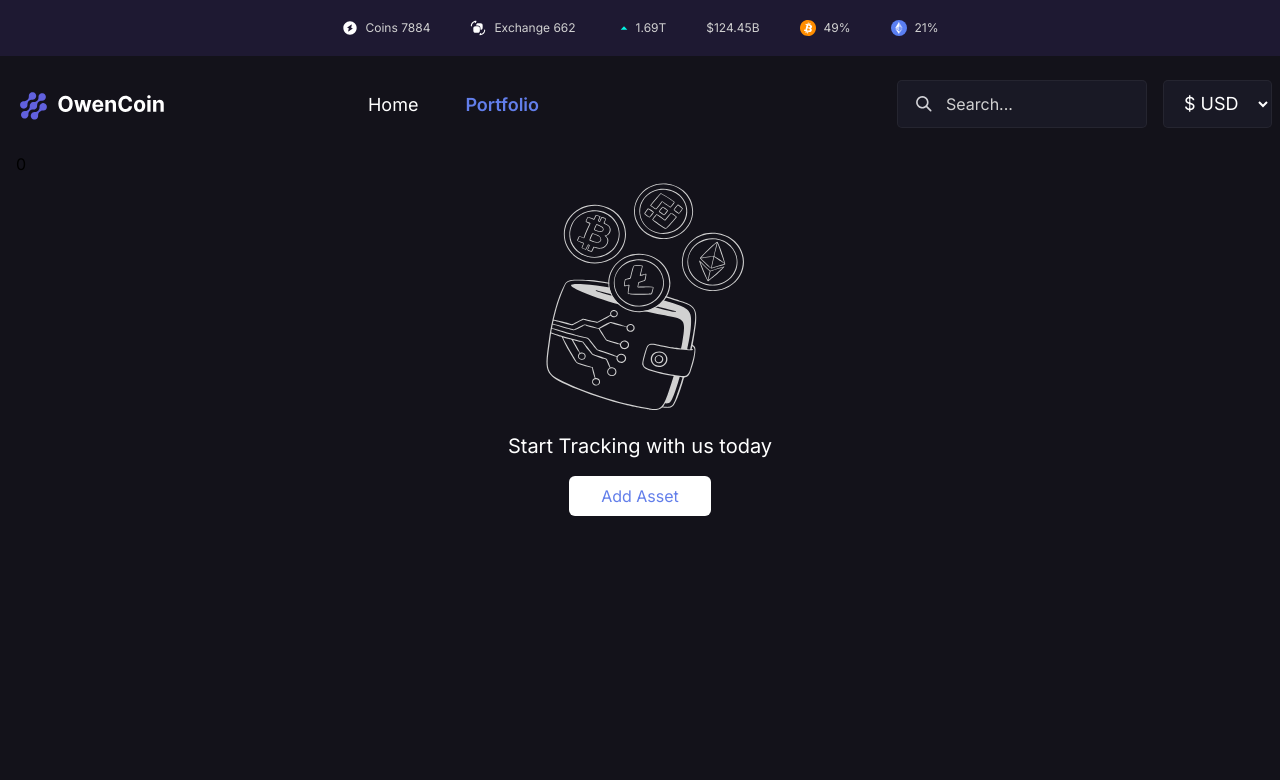
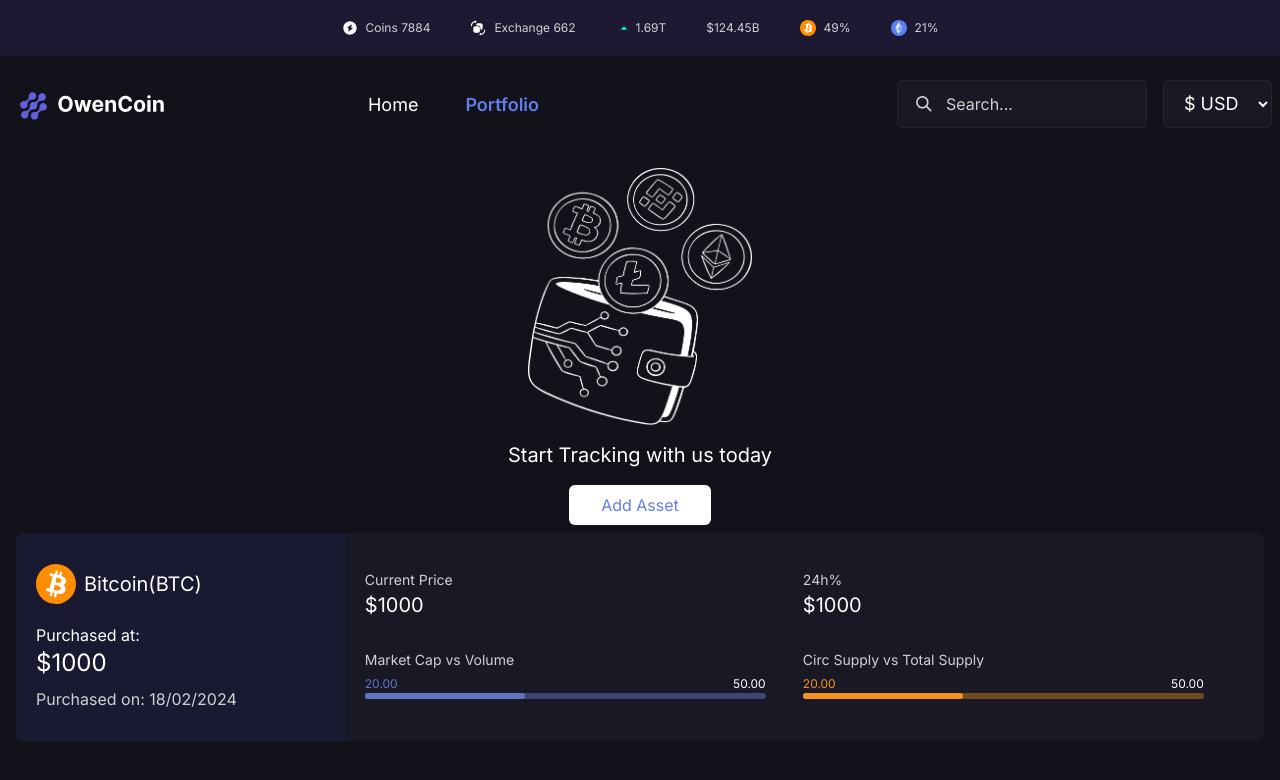
Before and after one commit to gyhaan/Crypto-App, a React (Vite) app: page /portfolio in a window 1280 px wide. Shown: the top 780 px of the page. Built offline with nearby package versions, Linux system fonts and the light colour scheme; no server answers.

Commit message:
Add Portfolio context and PortfolioCoin component structure

```diff
--- /dev/null
+++ b/src/UI/AddAssetButton.jsx
@@ -0,0 +1,15 @@
+import { usePortfolio } from "../context/PortfolioProvider";
+
+function AddAssetButton() {
+  const { setShowForm, showForm, portCoins } = usePortfolio();
+  return !showForm && portCoins.length ? (
+    <button
+      className="block w-fit bg-[#fff] px-8 py-2 text-custom-blue-violet rounded-md ml-auto"
+      onClick={() => setShowForm(true)}
+    >
+      Add Asset
+    </button>
+  ) : null;
+}
+
+export default AddAssetButton;
--- a/src/UI/CoinDetails.jsx
+++ b/src/UI/CoinDetails.jsx
@@ -8,7 +8,7 @@ import { formatTime } from "../helper/formatTime";
 
 function CoinDetails({ coin }) {
   const { currency } = useCoin();
-  const { name, symbol, description, links, market_data, image } = coin;
+  const { name, symbol, links, market_data, image } = coin;
 
   const {
     current_price,
@@ -25,7 +25,9 @@ function CoinDetails({ coin }) {
         <div className="flex gap-3 items-center mb-3">
           <img src={image.small} alt="coin image" className="w-[40px] h-auto" />
           <div>
-            <h3 className="text-[24px]">{name}</h3>
+            <h3 className="text-[24px]">
+              {name}({symbol.toUpperCase()})
+            </h3>
             <a className="text-[14px]" href={links.homepage[0]} target="_blank">
               Official Website
             </a>
--- a/src/UI/CoinRow.jsx
+++ b/src/UI/CoinRow.jsx
@@ -41,7 +41,7 @@ function CoinRow({ coin }) {
 
   return (
     <Link to={`coin/${id}`}>
-      <div className="bg-custom-dark-navy text-[#fff] flex justify-around items-center h-20 text-[14px] p-5 rounded-lg mb-4 hover:border-[2px] hover:border-[#fff] hover:border-opacity-20">
+      <div className="bg-custom-dark-navy text-white flex justify-around items-center h-20 text-[14px] p-5 rounded-lg mb-4 hover:border-[2px] hover:border-[#fff] hover:border-opacity-20">
         <span className="max-w-[3%] w-full mr-2 px-1">{market_cap_rank}</span>
         <div className="max-w-[15%] w-full flex px-1 ml-[-12px]">
           <img src={image} alt="" className="w-[20px] h-auto" />
--- a/src/UI/Form.jsx
+++ b/src/UI/Form.jsx
@@ -3,8 +3,10 @@ import AmountPicker from "../UI/AmountPicker";
 import CoinPicker from "../UI/CoinPicker";
 import DatePicker from "../UI/DatePicker";
 import { fetchHistoricalData } from "../services/apiCoins";
+import { usePortfolio } from "../context/PortfolioProvider";
 
-function Form({ setShowForm }) {
+function Form() {
+  const { setShowForm, showForm } = usePortfolio();
   const [searchQuery, setSearchQuery] = useState("");
   const [amount, setAmount] = useState(0);
   const [date, setDate] = useState("");
@@ -16,9 +18,13 @@ function Form({ setShowForm }) {
     setShowForm(false);
   }
   return (
+    showForm && (
       <form className="my-4" onSubmit={(e) => handleSubmit(e)}>
         <div className="text-[#d1d1d1] flex justify-around">
-        <CoinPicker searchQuery={searchQuery} setSearchQuery={setSearchQuery} />
+          <CoinPicker
+            searchQuery={searchQuery}
+            setSearchQuery={setSearchQuery}
+          />
           <AmountPicker amount={amount} setAmount={setAmount} />
           <DatePicker date={date} setDate={setDate} />
         </div>
@@ -30,6 +36,7 @@ function Form({ setShowForm }) {
           Save And Continue
         </button>
       </form>
+    )
   );
 }
 
--- a/src/UI/PortfolioCoin.jsx
+++ b/src/UI/PortfolioCoin.jsx
@@ -1,5 +1,59 @@
+import ProgressBar from "./ProgressBar";
+
 function PortfolioCoin() {
-  return <div></div>;
+  return (
+    <div className=" h-52 flex text-white">
+      <div className="bg-custom-dark-navy-2 w-[35%] max-w-[35%] px-5 py-3 rounded-l-lg flex flex-col justify-evenly">
+        <div className=" text-[20px] flex items-center gap-2">
+          <div className="w-10 h-auto">
+            <img src="/bitcoin-icon.svg" alt="" className="w-full h-auto" />
+          </div>
+          <p>Bitcoin(BTC)</p>
+        </div>
+        <div>
+          <p>Purchased at:</p>
+          <p className="text-2xl">$1000</p>
+          <p className="text-[#d1d1d1] mt-2">Purchased on: 18/02/2024</p>
+        </div>
+      </div>
+      <div className="bg-custom-dark-navy max-w-full w-full rounded-r-lg flex gap-4 px-5 py-5">
+        <div className="flex flex-col w-[48%] h-full justify-around">
+          <div>
+            <span className="text-[#d1d1d1] text-sm">Current Price</span>
+            <p className="text-xl">$1000</p>
+          </div>
+          <div>
+            <span className="text-[#d1d1d1] text-sm">Market Cap vs Volume</span>
+            <div className="mt-1">
+              <ProgressBar
+                color={{ bright: "#6374C3", background: "#3D4673" }}
+                first={20}
+                second={50}
+              />
+            </div>
+          </div>
+        </div>
+        <div className="flex flex-col w-[48%] h-full justify-around">
+          <div>
+            <span className="text-[#d1d1d1] text-sm">24h%</span>
+            <p className="text-xl">$1000</p>
+          </div>
+          <div>
+            <span className="text-[#d1d1d1] text-sm">
+              Circ Supply vs Total Supply
+            </span>
+            <div className="mt-1">
+              <ProgressBar
+                color={{ bright: "#F7931A", background: "#724A20" }}
+                first={20}
+                second={50}
+              />
+            </div>
+          </div>
+        </div>
+      </div>
+    </div>
+  );
 }
 
 export default PortfolioCoin;
--- a/src/UI/PortfolioProp.jsx
+++ b/src/UI/PortfolioProp.jsx
@@ -1,14 +1,17 @@
-function PortfolioProp({ showForm, setShowForm }) {
+import { usePortfolio } from "../context/PortfolioProvider";
+
+function PortfolioProp() {
+  const { showForm, setShowForm } = usePortfolio();
   return !showForm ? (
-    <div className="flex flex-col items-center justify-center gap-4 text-[#fff]">
+    <div className="flex flex-col items-center justify-center gap-4 text-[#fff] mt-4">
       <img
-        src="/crypto-wallet.svg"
+        src="/crypto-wallet.png"
         alt="Crypto Wallet"
-        className="w-60 h-auto"
+        className="w-56 h-auto"
       />
       <p className="text-xl">Start Tracking with us today</p>
       <button
-        className="block w-fit bg-[#fff] px-8 py-2 text-custom-blue-violet rounded-md"
+        className="block w-fit bg-[#fff] px-8 py-2 text-custom-blue-violet rounded-md mb-2"
         onClick={() => setShowForm(true)}
       >
         Add Asset
--- a/src/context/ContextProvider.jsx
+++ b/src/context/ContextProvider.jsx
@@ -40,6 +40,8 @@ function CoinProvider({ children }) {
     staleTime: Infinity,
   });
 
+  console.log(allCoins?.find((el) => el.id === "bitcoin"));
+
   return (
     <CoinContext.Provider
       value={{
--- /dev/null
+++ b/src/context/PortfolioProvider.jsx
@@ -0,0 +1,26 @@
+import { createContext } from "react";
+import { useContext, useState } from "react";
+
+const portfolioContext = createContext();
+function PortfolioProvider({ children }) {
+  const [portCoins, setPortCoins] = useState([]);
+  const [showForm, setShowForm] = useState(false);
+  return (
+    <portfolioContext.Provider
+      value={{ portCoins, setPortCoins, showForm, setShowForm }}
+    >
+      {children}
+    </portfolioContext.Provider>
+  );
+}
+
+function usePortfolio() {
+  const context = useContext(portfolioContext);
+  if (context === undefined) {
+    throw new Error("Context was used in the wrong place");
+  }
+
+  return context;
+}
+
+export { PortfolioProvider, usePortfolio };
--- a/src/pages/Portfolio.jsx
+++ b/src/pages/Portfolio.jsx
@@ -1,25 +1,22 @@
 import { useState } from "react";
+import { useQuery } from "@tanstack/react-query";
+
+import { PortfolioProvider } from "../context/PortfolioProvider";
 import Form from "../UI/Form";
 import PortfolioProp from "../UI/PortfolioProp";
-import { useQuery } from "@tanstack/react-query";
+import AddAssetButton from "../UI/AddAssetButton";
+
 import { fetchHistoricalData } from "../services/apiCoins";
+import PortfolioCoin from "../UI/PortfolioCoin";
 
 function Portfolio() {
-  const [portCoins, setPortCoins] = useState([]);
-  const [showForm, setShowForm] = useState(false);
   return (
-    <div>
-      {!showForm && portCoins.length && (
-        <button
-          className="block w-fit bg-[#fff] px-8 py-2 text-custom-blue-violet rounded-md ml-auto"
-          onClick={() => setShowForm(true)}
-        >
-          Add Asset
-        </button>
-      )}
-      {showForm && <Form setShowForm={setShowForm} />}
-      <PortfolioProp setShowForm={setShowForm} showForm={showForm} />
-    </div>
+    <PortfolioProvider>
+      <AddAssetButton />
+      <Form />
+      <PortfolioProp />
+      <PortfolioCoin />
+    </PortfolioProvider>
   );
 }
 
```
Also changed, not shown: public/crypto-wallet.png (added). Lines whose indentation alone changed are shown as unchanged.
